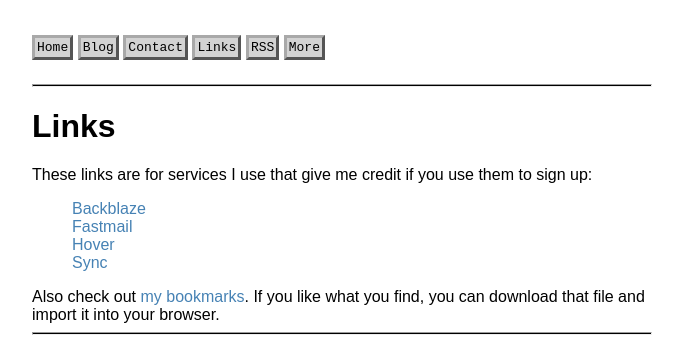
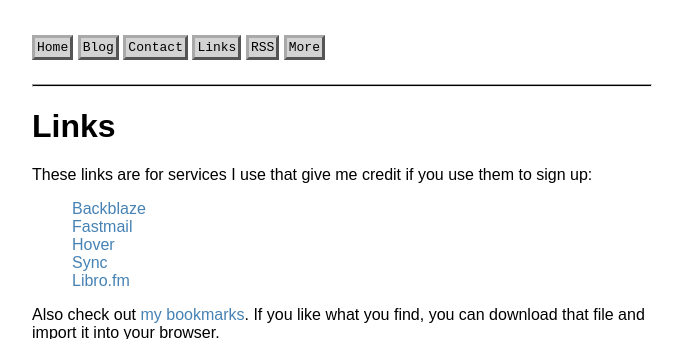
Before and after one commit to jacobpledger/website, a Jekyll site: the page built from links.html, in a window 1280 px wide, cut to the strip 0-339 px from the top of the page. Shown: the whole strip, without its empty margins (298-981 px from the left). Built offline with Jekyll 4.4.1, drawn with Linux system fonts in a browser that asks for light colours.

Commit message:
Add libro.fm affiliate link

```diff
--- a/_includes/affiliates.html
+++ b/_includes/affiliates.html
@@ -4,5 +4,6 @@
         <li><a href="https://www.fastmail.com/?STKI=16663481">Fastmail</a></li>
         <li><a href="https://hover.com/IFrLywlg">Hover</a></li>
         <li><a href="https://www.sync.com/?_sync_refer=12ca0da20">Sync</a></li>
+        <li><a href="https://libro.fm/referral?rf_code=lfm496107">Libro.fm</a></li>
     </ul>
 </div>
```
